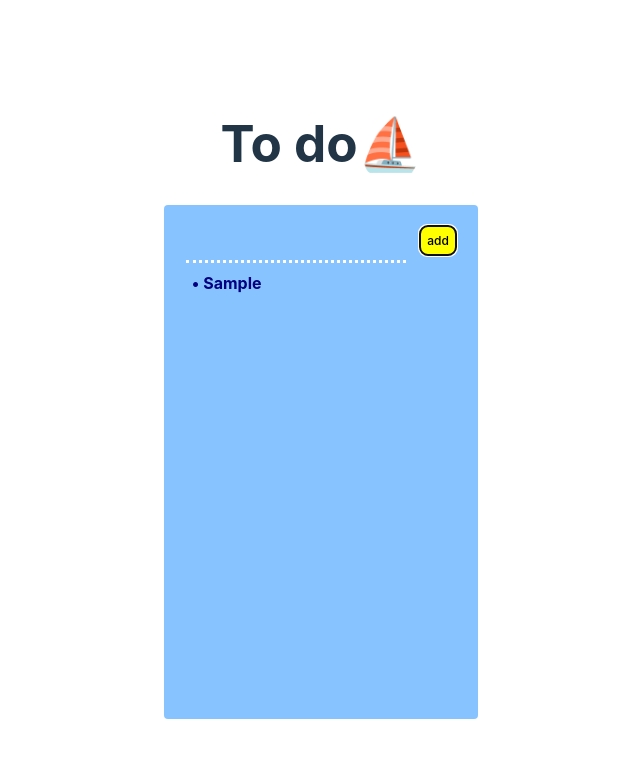
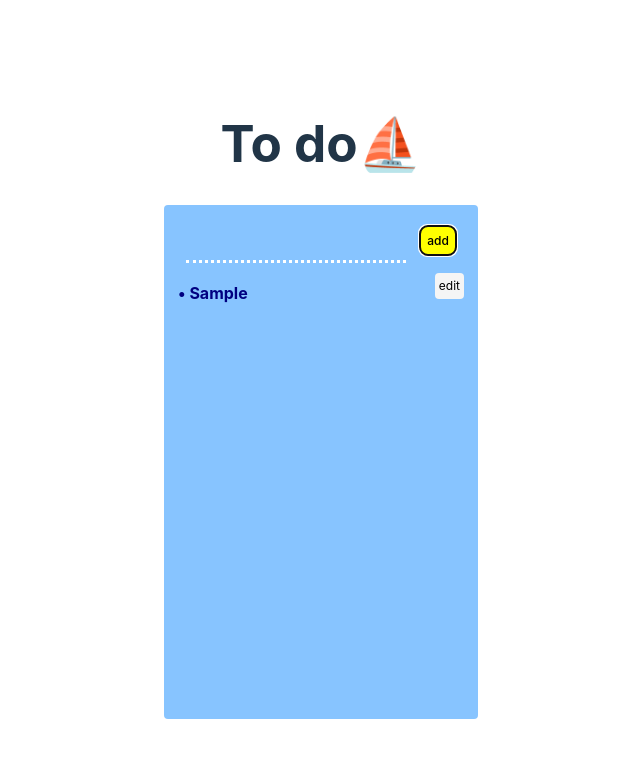
Before and after one commit to lenayoo/udemyTodo, a React (Vite) app: page / in a window 1280 px wide. Both pictures are taken after typing "Sample" into the empty fields and a click on the button "add". Shown: the top 758 px of the page, without its empty margins (319-959 px from the left). Built offline with nearby package versions, Linux system fonts and the light colour scheme.

Commit message:
try to add edit function but give up today...

```diff
--- a/src/App.css
+++ b/src/App.css
@@ -43,8 +43,25 @@
 .todo {
   text-align: left;
   margin-top: 0.5em;
-  margin-left: 1.3em;
   font-size: medium;
   color: navy;
   font-weight: bold;
 }
+
+.edit-btn {
+  font-size: 12px;
+  background-color: whitesmoke;
+  color: black;
+  padding: 4px;
+  margin-bottom: 0.7em;
+  border-radius: 4px;
+  border: none;
+  outline: none;
+  cursor: pointer;
+}
+
+.todoform {
+  display: flex;
+  justify-content: space-between;
+  margin: 10px 7px;
+}
--- a/src/App.tsx
+++ b/src/App.tsx
@@ -10,6 +10,7 @@ function App() {
   };
   const submitHandler = (e: React.FormEvent) => {
     e.preventDefault();
+    if (inputText === "") return;
     setTodos((prevTodos) => [...prevTodos, inputText]);
     setInputText("");
   };
@@ -31,8 +32,11 @@ function App() {
         </form>
         {todos &&
           todos.map((todo, index) => (
-            <div key={index} className="todo">
-              &bull; {todo}
+            <div className="todoform">
+              <div key={index} className="todo">
+                &bull; {todo}
+              </div>
+              <div className="edit-btn">edit</div>
             </div>
           ))}
       </div>
```
